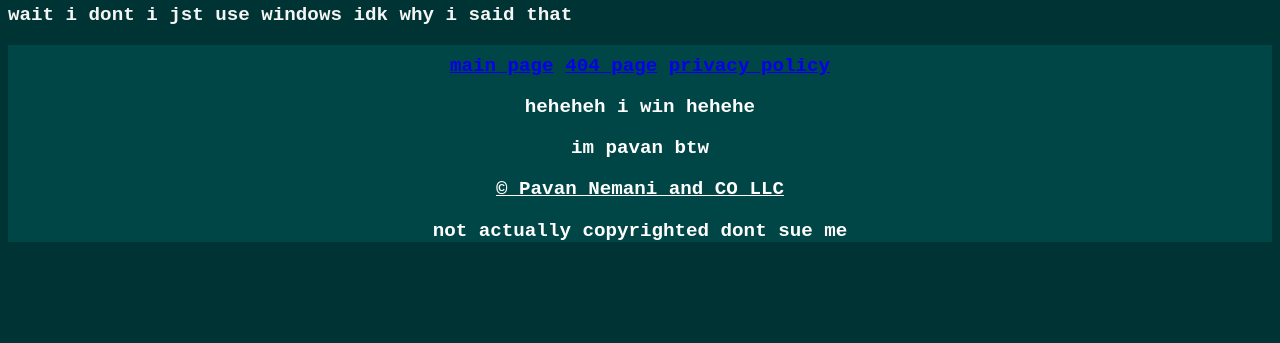
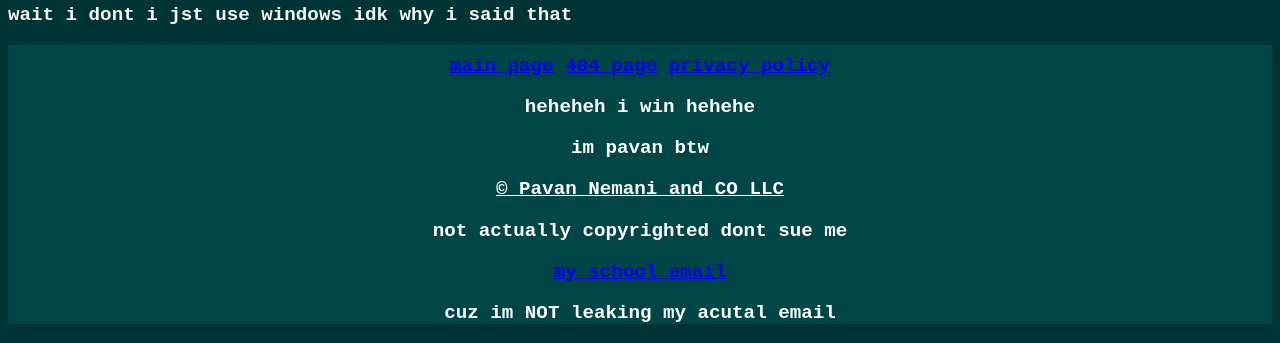
Before and after one commit to ophidianp/swirl_website, a plain HTML site: page index.html in a window 1280 px wide. Shown: the part 1269-1612 px from the top of the page. Before the commit the page ends 1530 px from the top, so only its background shows below. Drawn offline with Linux system fonts and the light colour scheme.

Commit message:
radded my speacial link (email)
lwk forgot i needed that

```diff
--- a/index.html
+++ b/index.html
@@ -52,6 +52,8 @@
                 <p>im pavan btw</p>
                 <p class="copyrighted_text">&copy; Pavan Nemani and CO LLC</p>
                 <p>not actually copyrighted dont sue me</p>
+                <a href="mailto:pavan.nemani42@k12.leanderisd.org">my school email</a>
+                <p> cuz im NOT leaking my acutal email</p>
             </nav>
         </footer>
     </body>
```
